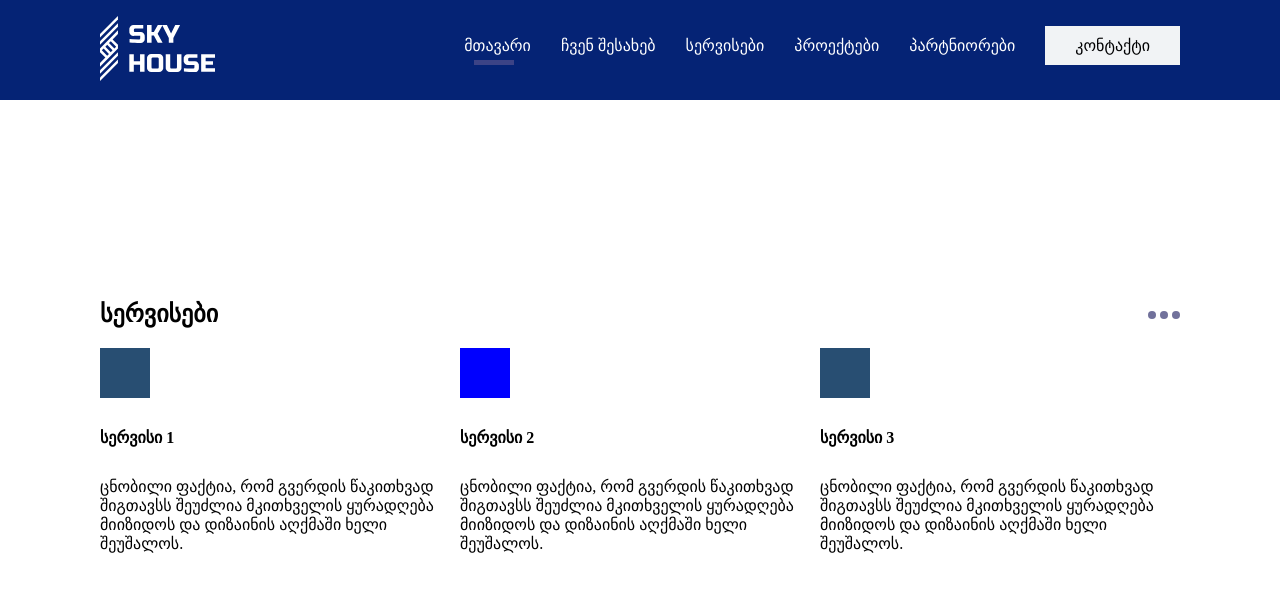
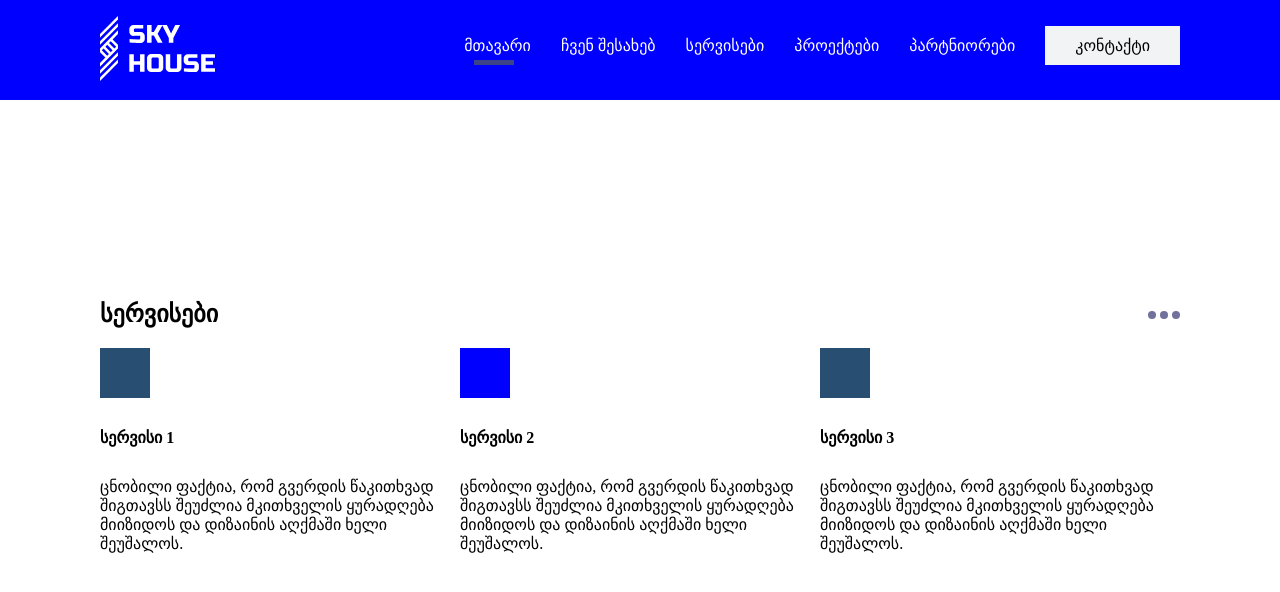
Before and after one commit to khido6/lesson-8, a plain HTML site: page index.html in a window 1280 px wide. Drawn offline with Linux system fonts and the light colour scheme.

Commit message:
changed color

```diff
--- a/style.css
+++ b/style.css
@@ -9,7 +9,7 @@ ul{
     flex-wrap: wrap;
 }
 header{
-    background-color: rgb(5, 35, 117);
+    background-color: blue;
     max-width: 1600px;
     width: 100%;
     height: 100px;
```
